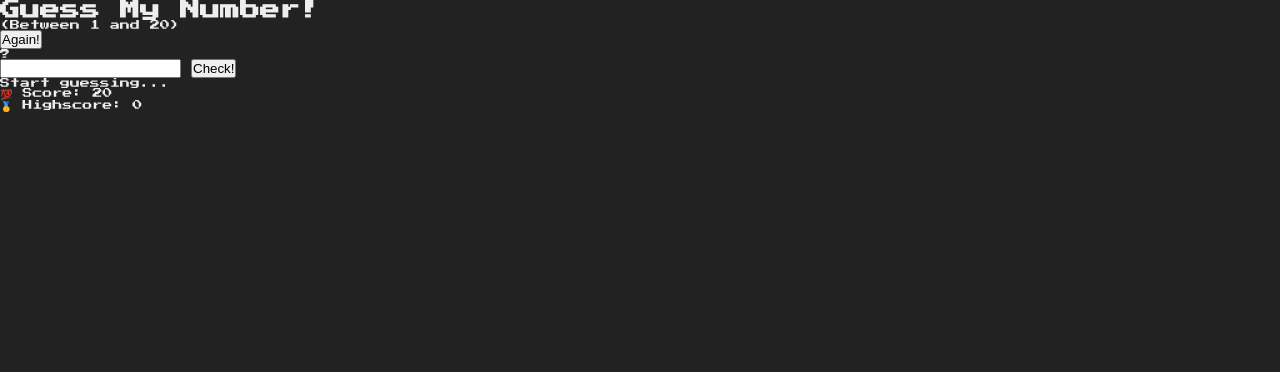
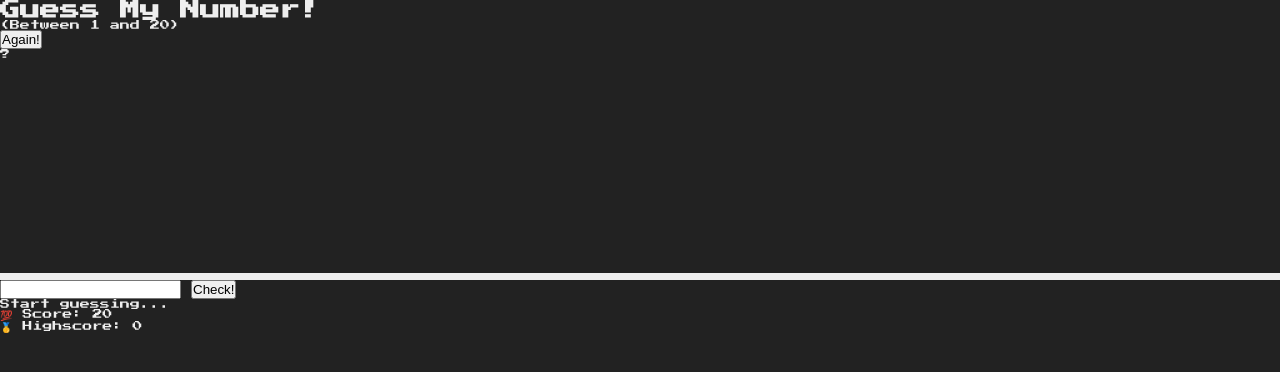
Before and after one commit to KaranChandekar/Guess-My-Number, a plain HTML site: page index.html in a window 1280 px wide. Drawn offline with Linux system fonts and the light colour scheme; a web font is replaced by a local one.

Commit message:
style header

```diff
--- a/style.css
+++ b/style.css
@@ -17,3 +17,10 @@ body {
   background-color: #222;
   /* background-color: #60b347; */
 }
+
+/* LAYOUT */
+header {
+  position: relative;
+  height: 35vh;
+  border-bottom: 7px solid #eee;
+}
```
